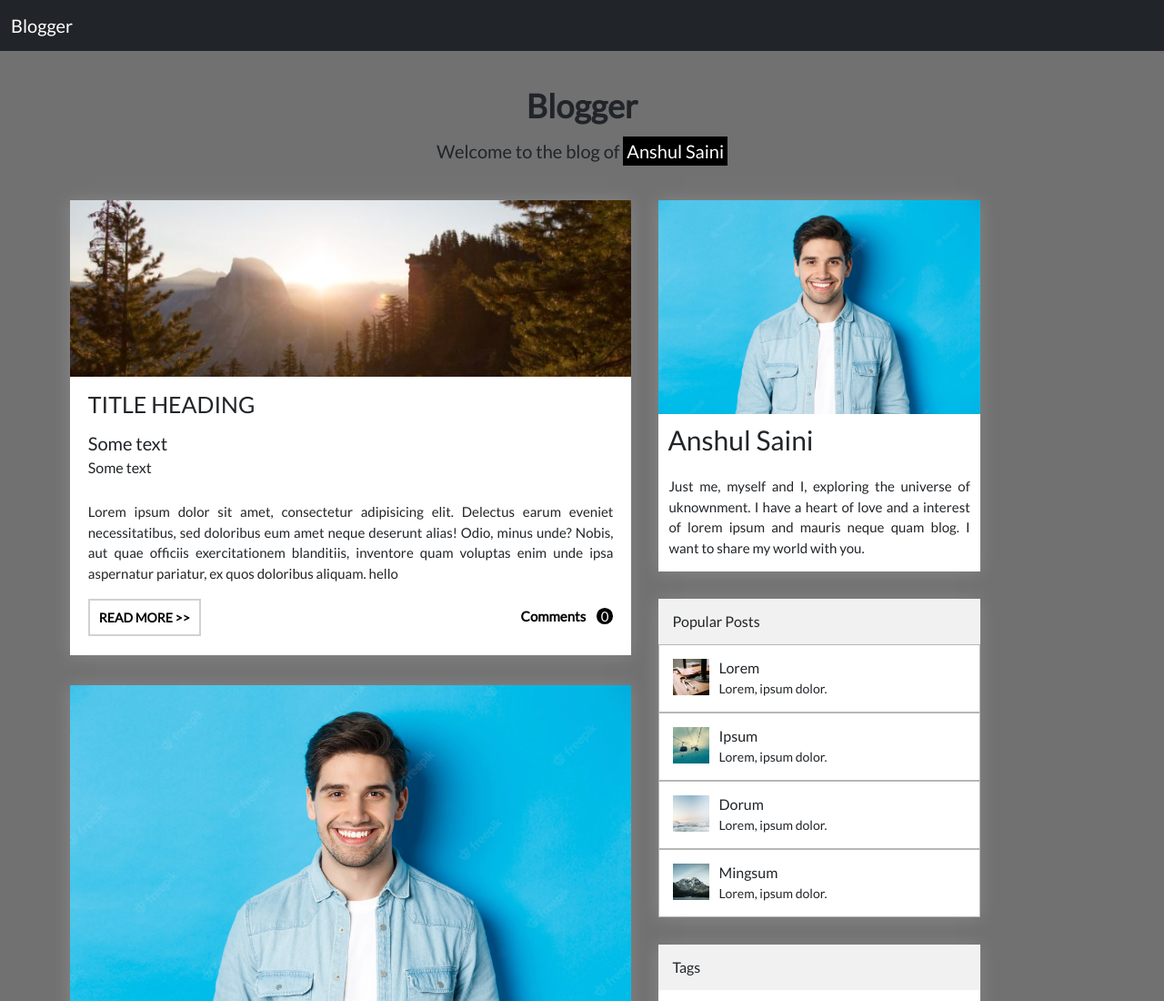
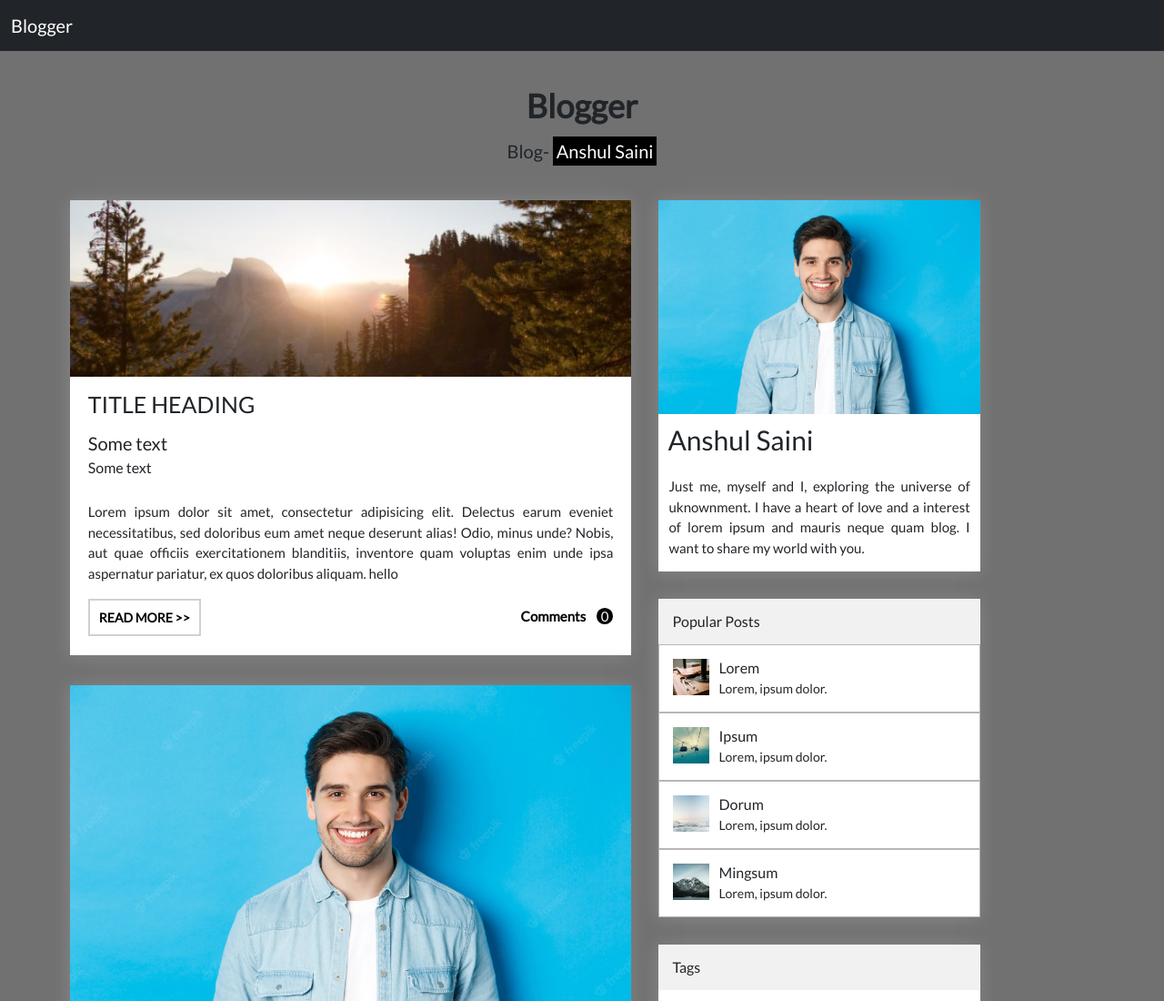
Before and after one commit to wxomi/ajax_st2, a plain HTML site: page index.html in a window 1280 px wide. Shown: the top 1100 px of the page at 91% size. Drawn offline with nearby package versions, Linux system fonts and the light colour scheme; no server answers.

Commit message:
finishing

```diff
--- a/index.html
+++ b/index.html
@@ -79,7 +79,7 @@
       Blogger
       </h2>
       <p class="mt-3 text-sm md:text-xl break-words">
-        Welcome to the blog of
+        Blog-
         <span class="text-white bg-black p-1">Anshul Saini</span>
       </p>
     </div>
```
